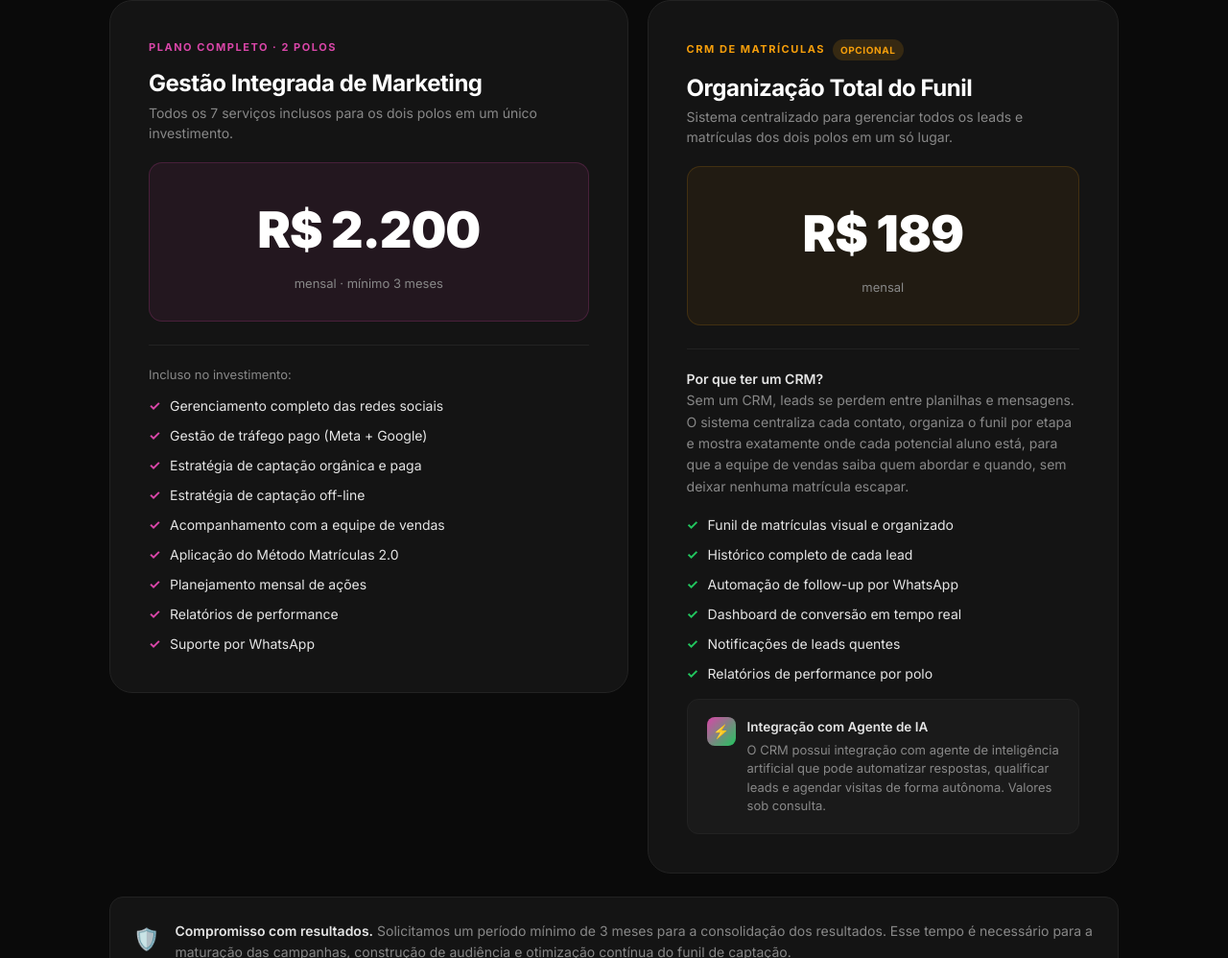
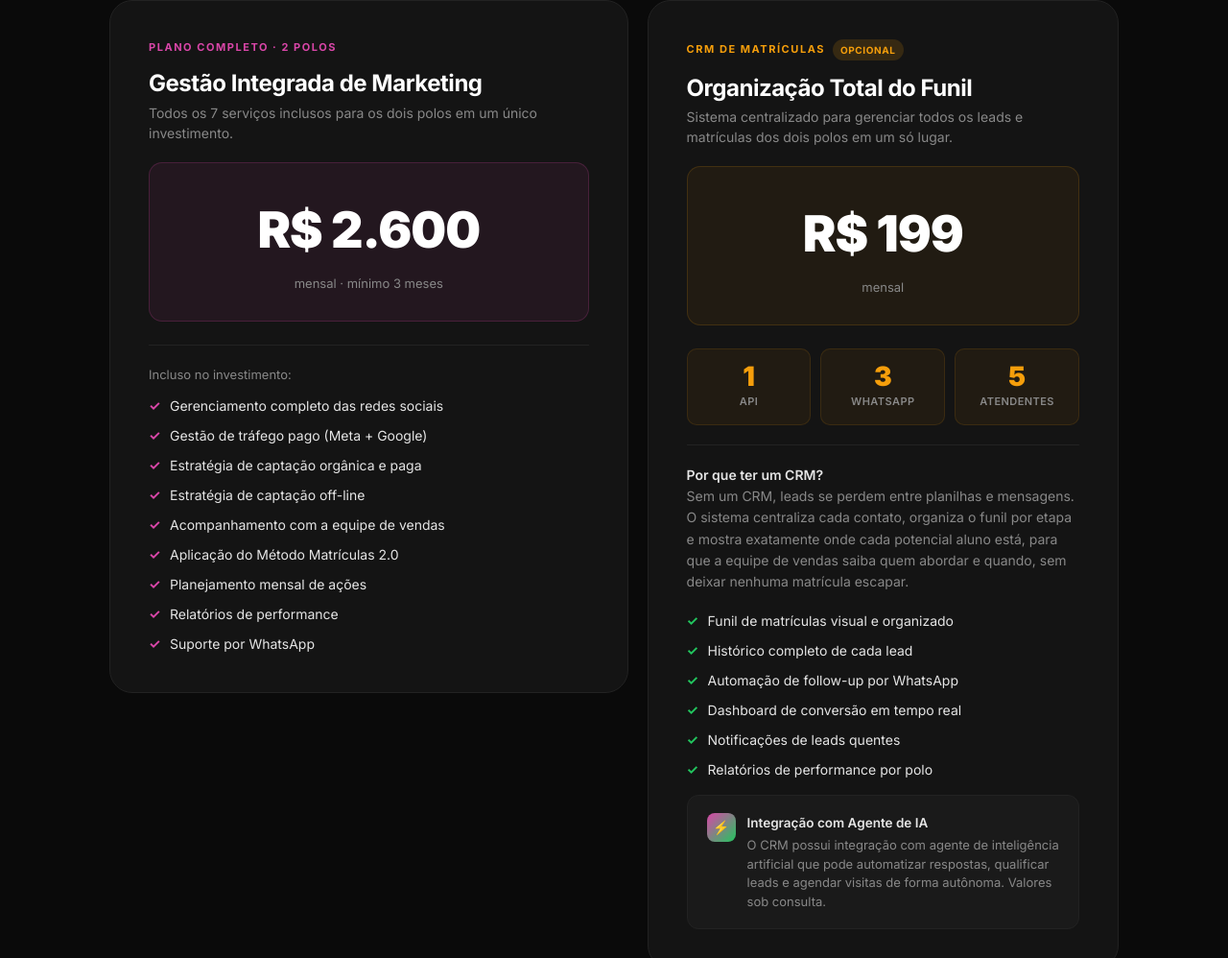
Before and after one commit to calixtoprojects/Alianza, a plain HTML site: page proposta.html in a window 1280 px wide. Shown: the part 2341-3339 px from the top of the page at 96% size. Drawn offline with Linux system fonts and the light colour scheme.

Commit message:
Add files via upload

```diff
--- a/proposta.html
+++ b/proposta.html
@@ -182,6 +182,22 @@
   .ai-block strong{font-size:13.5px;color:var(--ink-2);font-weight:600;display:block;margin-bottom:3px}
   .ai-block p{font-size:13px;color:var(--muted);line-height:1.5}
 
+  /* CRM SPECS */
+  .crm-specs{
+    display:grid;grid-template-columns:repeat(3,1fr);gap:10px;margin-bottom:20px;
+  }
+  .crm-spec{
+    background:rgba(245,158,11,.06);border:1px solid rgba(245,158,11,.12);
+    border-radius:10px;padding:14px;text-align:center;
+  }
+  .crm-spec .spec-num{
+    font-size:clamp(22px,3vw,28px);font-weight:900;color:var(--warm);display:block;line-height:1;
+  }
+  .crm-spec .spec-label{
+    font-size:11px;font-weight:600;color:var(--muted);letter-spacing:.04em;
+    text-transform:uppercase;margin-top:4px;display:block;
+  }
+
   /* GUARANTEE */
   .guarantee{
     display:flex;gap:16px;align-items:flex-start;
@@ -324,7 +340,7 @@
         <p class="desc">Todos os 7 serviços inclusos para os dois polos em um único investimento.</p>
 
         <div class="price-box">
-          <div class="amount">R$ 2.200</div>
+          <div class="amount">R$ 2.600</div>
           <div class="period">mensal · mínimo 3 meses</div>
         </div>
 
@@ -353,8 +369,23 @@
         <p class="desc">Sistema centralizado para gerenciar todos os leads e matrículas dos dois polos em um só lugar.</p>
 
         <div class="price-box">
-          <div class="amount">R$ 189</div>
+          <div class="amount">R$ 199</div>
           <div class="period">mensal</div>
+        </div>
+
+        <div class="crm-specs">
+          <div class="crm-spec">
+            <span class="spec-num">1</span>
+            <span class="spec-label">API</span>
+          </div>
+          <div class="crm-spec">
+            <span class="spec-num">3</span>
+            <span class="spec-label">WhatsApp</span>
+          </div>
+          <div class="crm-spec">
+            <span class="spec-num">5</span>
+            <span class="spec-label">Atendentes</span>
+          </div>
         </div>
 
         <hr class="price-divider">
```
